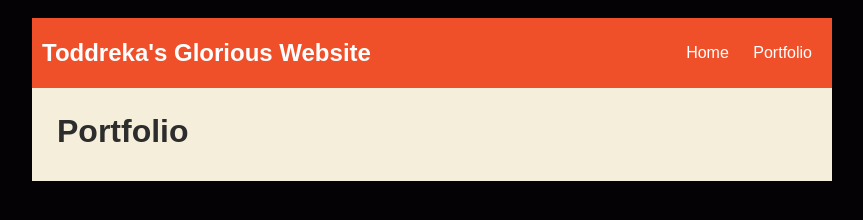
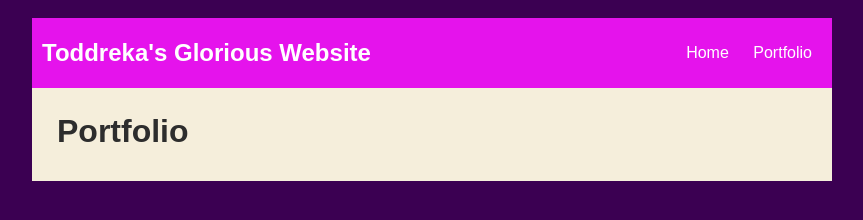
Before and after one commit to toddreka20/toddreka20.github.io, a plain HTML site: page portfolio.html in a window 1280 px wide. Shown: the whole page, without its empty margins (208-1071 px from the left). Drawn offline with Linux system fonts and the light colour scheme.

Commit message:
A Basic Website

```diff
--- a/portfolio.html
+++ b/portfolio.html
@@ -4,7 +4,7 @@
         <title>Toddreka's Amazing Website</title>
         <style type="text/css">
             body {
-                background: rgb(5, 2, 5);
+                background: rgb(59, 0, 82);
                 color: rgb(45, 45, 45);
                 padding: 10px;
                 font-family: arial;
@@ -23,7 +23,7 @@
 
             /* navigation menu */
             nav {
-                background: rgb(239, 80, 41);
+                background: rgb(229, 19, 236);
                 margin: 0 auto;
                 display: flex;
                 padding: 10px;
```
